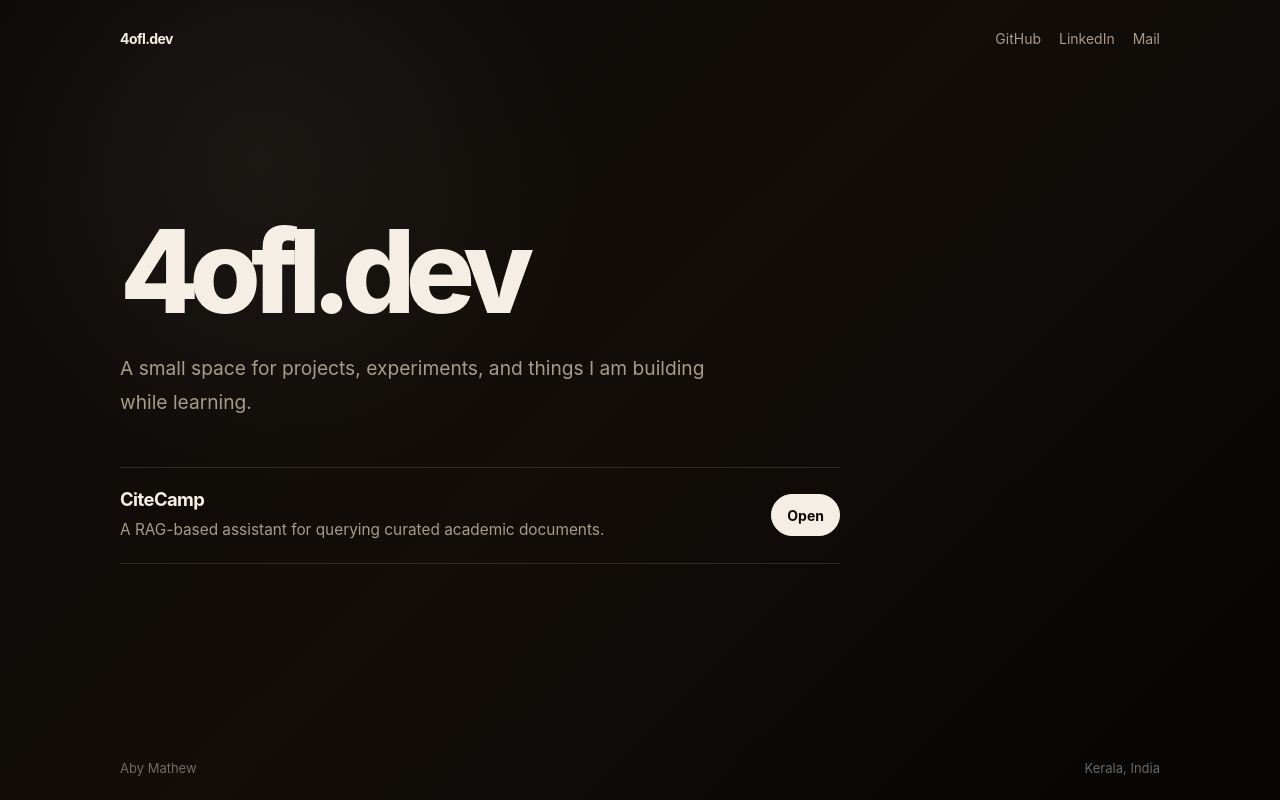
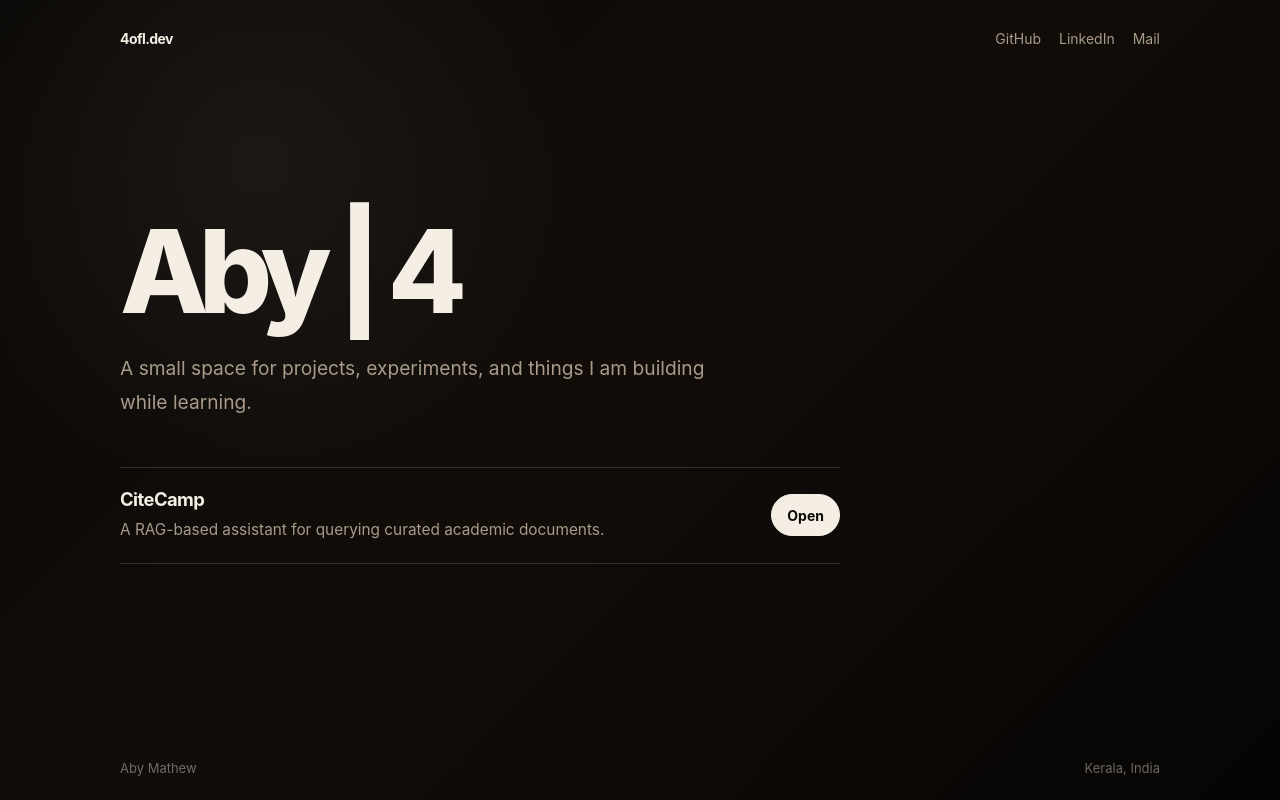
Before and after one commit to 4ofl/4ofl.dev, a plain HTML site: page index.html in a window 1280 px wide. Drawn offline with Linux system fonts and the light colour scheme.

Commit message:
Update title and heading for branding consistency

```diff
--- a/index.html
+++ b/index.html
@@ -9,7 +9,7 @@
   <link rel="icon" type="image/png" sizes="16x16" href="/favicon-16x16.png">
   <link rel="apple-touch-icon" href="/apple-touch-icon.png">
 
-  <title>4ofl | Aby</title>
+  <title>Aby | 4ofl.dev</title>
   <meta name="description" content="4's project space." />
   <meta name="theme-color" content="#0b0907" />
 
@@ -231,7 +231,7 @@
 
     <main>
       <section class="hero">
-        <h1>4ofl.dev</h1>
+        <h1>Aby | 4</h1>
 
         <p>
           A small space for projects, experiments, and things I am building while learning.
```
